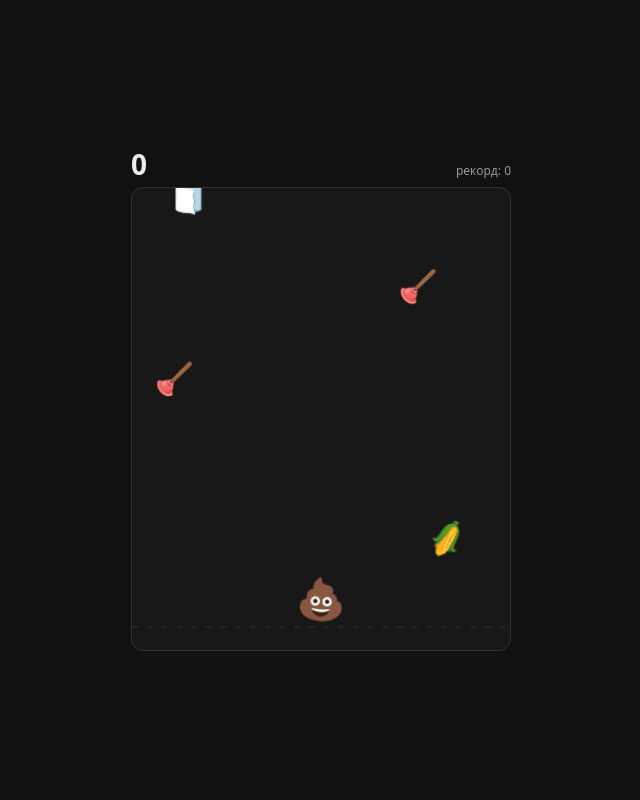
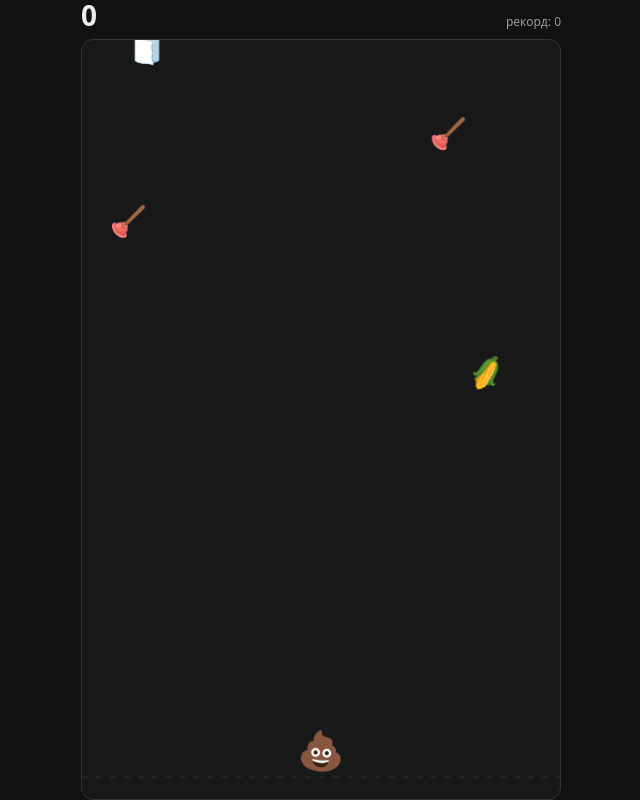
Before and after one commit to aaydev/poop-dash, a plain HTML site: page index.html in a window 1280 px wide. Both pictures are taken after a click on the button "Играть". Shown: the whole page, without its empty margins (319-959 px from the left). Drawn offline with Linux system fonts and the light colour scheme.

Commit message:
Update index.html

```diff
--- a/index.html
+++ b/index.html
@@ -5,14 +5,15 @@
 <meta name="viewport" content="width=device-width, initial-scale=1.0">
 <title>Беги, какашка!</title>
 <style>
-  body { margin:0; min-height:100vh; display:flex; align-items:center; justify-content:center; background:#111; font-family:system-ui, sans-serif; }
-  #pd-root { width:100%; max-width:380px; margin:0 auto; user-select:none; -webkit-user-select:none; color:#eee; }
+  html, body { height:100%; }
+  body { margin:0; height:100vh; height:100dvh; display:flex; align-items:center; justify-content:center; background:#111; font-family:system-ui, sans-serif; overflow:hidden; }
+  #pd-root { width:100%; max-width:480px; height:100%; margin:0 auto; display:flex; flex-direction:column; user-select:none; -webkit-user-select:none; color:#eee; }
   #pd-root button { font: inherit; }
-  .pd-hud { display:flex; justify-content:space-between; align-items:baseline; margin-bottom:8px; }
+  .pd-hud { display:flex; justify-content:space-between; align-items:baseline; margin-bottom:8px; flex:0 0 auto; }
   .pd-score { font-size:28px; font-weight:600; font-variant-numeric:tabular-nums; line-height:1.1; }
   .pd-best { font-size:12px; color:#999; }
-  .pd-wrap { position:relative; border:1px solid #333; border-radius:12px; overflow:hidden; touch-action:none; background:#181818; }
-  canvas { display:block; width:100%; height:auto; cursor:pointer; }
+  .pd-wrap { position:relative; flex:1 1 auto; min-height:0; border:1px solid #333; border-radius:12px; overflow:hidden; touch-action:none; background:#181818; }
+  canvas { display:block; width:100%; height:100%; cursor:pointer; }
   .pd-overlay { position:absolute; inset:0; display:flex; flex-direction:column; align-items:center; justify-content:center; gap:12px; background:rgba(20,20,20,.82); text-align:center; padding:16px; }
   .pd-overlay h2 { margin:0; font-size:20px; font-weight:600; }
   .pd-overlay p { margin:0; font-size:14px; color:#aaa; }
@@ -64,7 +65,23 @@
 
   const cvs = document.getElementById('pdCanvas');
   const ctx = cvs.getContext('2d');
-  const W = cvs.width, H = cvs.height;
+  let W = 360, H = 440;
+  const wrap = document.getElementById('pdWrap');
+  function resize(){
+    const r = wrap.getBoundingClientRect();
+    if (r.width < 10 || r.height < 10) return;
+    const dpr = Math.min(window.devicePixelRatio || 1, 2);
+    W = Math.max(240, Math.round(r.width));
+    H = Math.max(320, Math.round(r.height));
+    cvs.width = Math.round(W * dpr);
+    cvs.height = Math.round(H * dpr);
+    ctx.setTransform(dpr, 0, 0, dpr, 0, 0);
+    player.y = H - 48;
+    player.x = Math.min(Math.max(22, player.x), W - 22);
+  }
+  window.addEventListener('resize', resize);
+  window.addEventListener('orientationchange', function(){ setTimeout(resize, 200); });
+  if (tg && tg.onEvent) tg.onEvent('viewportChanged', resize);
   const scoreEl = document.getElementById('pdScore');
   const bestEl = document.getElementById('pdBest');
   const startOv = document.getElementById('pdStart');
@@ -159,6 +176,7 @@
   }
 
   function start(){
+    resize();
     score = 0; items = []; particles = []; frame = 0; lastSpawn = 0;
     scoreEl.textContent = '0';
     player.x = W / 2;
@@ -191,7 +209,6 @@
   });
   window.addEventListener('keyup', e => { keys[e.key] = false; });
 
-  const wrap = document.getElementById('pdWrap');
   function moveTo(clientX){
     const r = cvs.getBoundingClientRect();
     player.x = Math.max(22, Math.min(W - 22, (clientX - r.left) / r.width * W));
```
